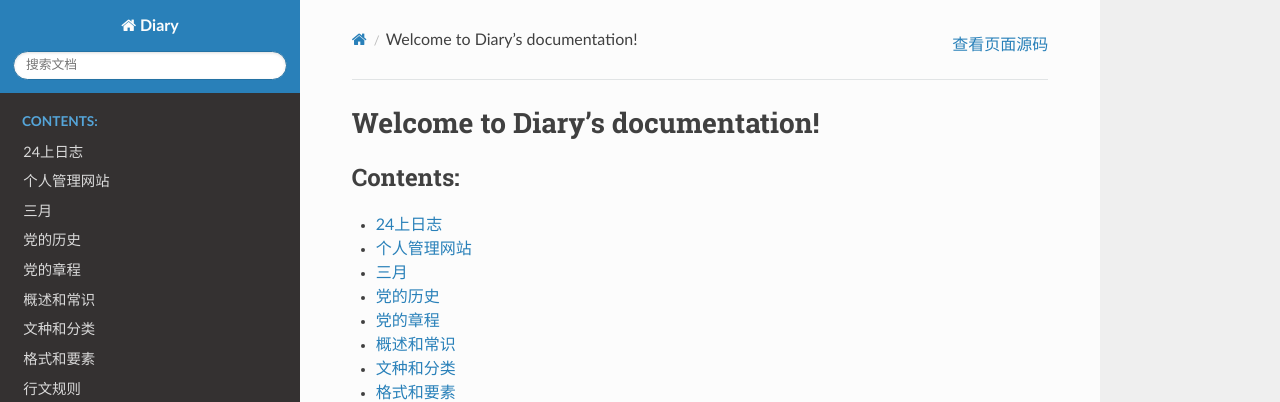
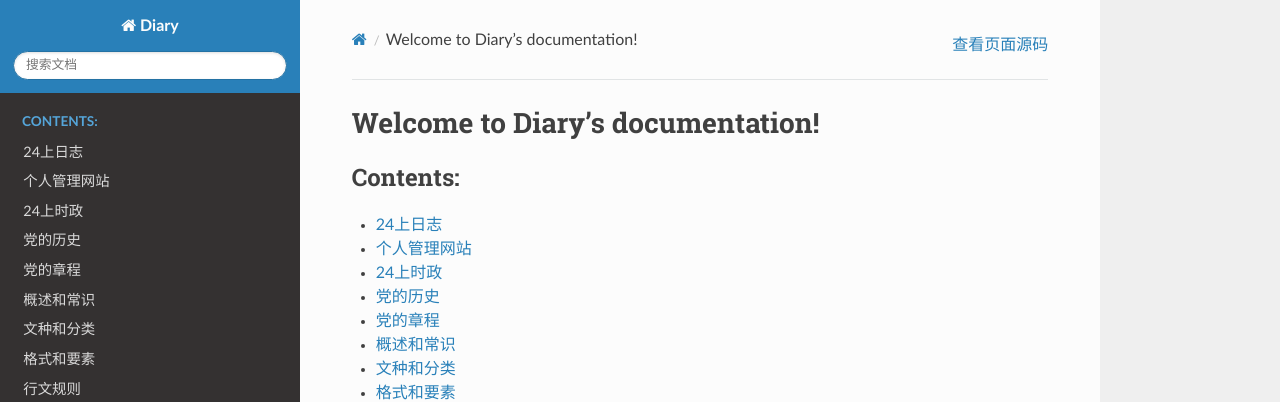
Before and after one commit to ChaselWang/Sphinx, a Sphinx documentation site: the page built from source/index.rst, in a window 1280 px wide and 900 px high. Shown: the top 402 px of the window. Built offline with Sphinx 7.4.7 and the Read the Docs theme 2.0.0, drawn with Linux system fonts in a browser that asks for light colours.

Commit message:
update source/24上时政.md.
Signed-off-by: 固若鸡汤 <10715193+wwwcw@user.noreply.gitee.com>

```diff
--- a/source/24上时政.md
+++ b/source/24上时政.md
@@ -1,17 +1,28 @@
 [[时政]]
 #000上岸笔记 #时政
 
-# 三月
-### 24政府工作报告
-### 新质生产力
-### 中部地区崛起
-### 加强和改进人民政协工作会议
+# 24上时政
+
+## 三月
+
+#### 24政府工作报告
+
+#### 新质生产力
+
+#### 中部地区崛起
+
+#### 加强和改进人民政协工作会议
 团结民主。党的领导，统一战线，协商民主。基本政治制度。全过程人民民主。
-### 大规模设更新和消费品以旧换新
+
+#### 大规模设更新和消费品以旧换新
 大规模设备更新，有力促进投资消费。扩大内需，深化改革。市场为主，政府引导。
-### 自我革命
+
+#### 自我革命
 不忘初心，牢记使命。统一思想，统一意志，统一行动。如何始终。
-### 维护国家安全条例
+
+#### 维护国家安全条例
 香港。二十三条。
-### 博鳌亚洲
-### 鹊桥二号
+
+#### 博鳌亚洲
+
+#### 鹊桥二号
```
